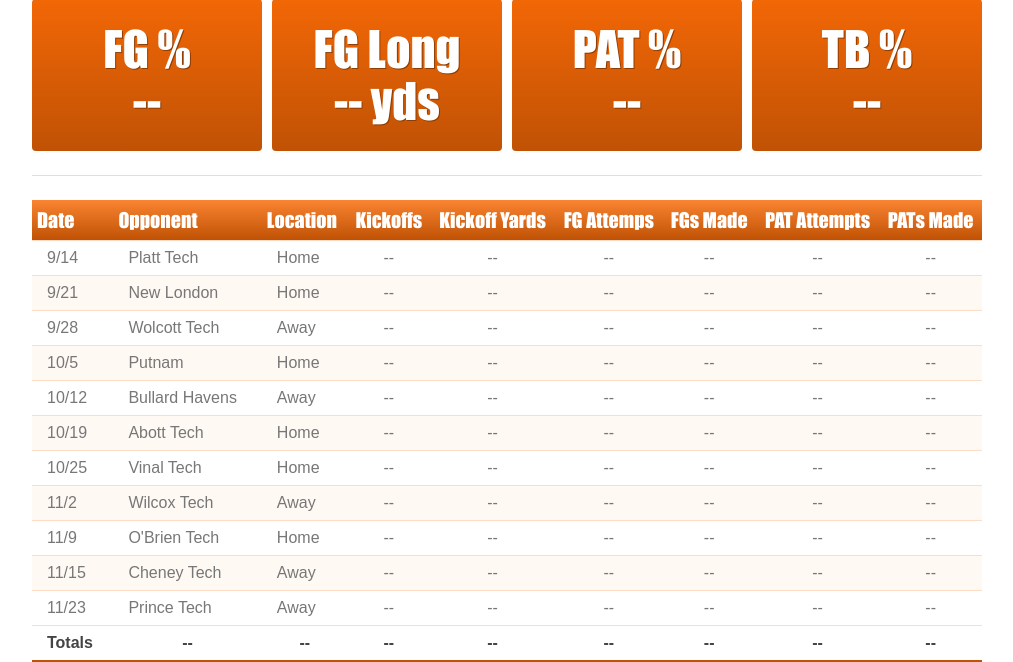
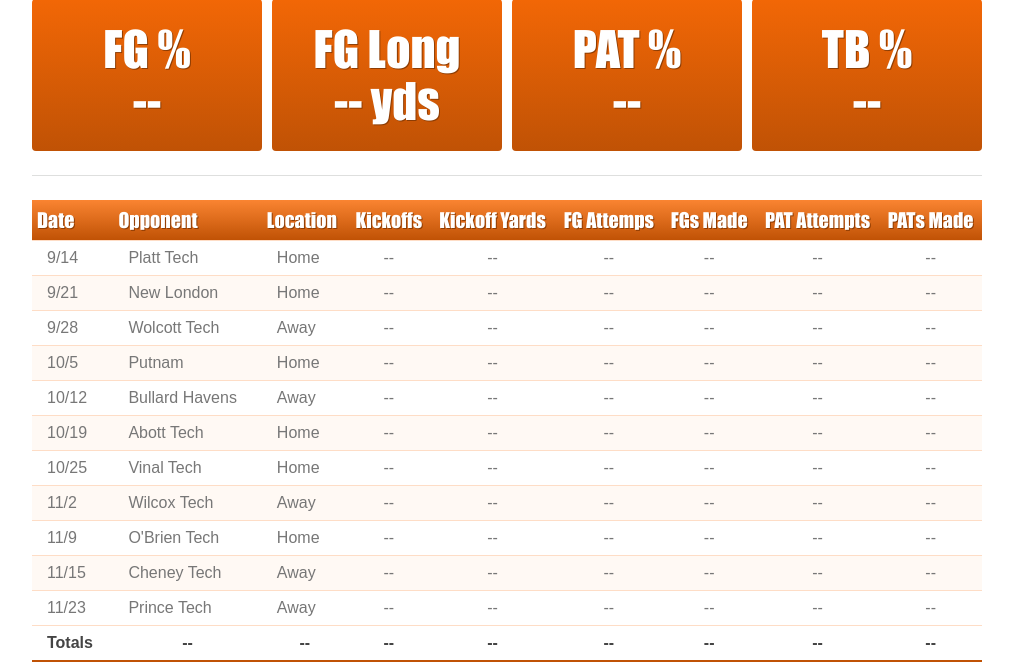
Before and after one commit to rootelement/chasethekicker, a PHP site: page /stats.php in a window 1280 px wide. Shown: the part 626-1288 px from the top of the page, without its empty margins (133-1146 px from the left). Run offline with PHP 8.4, Linux system fonts and the light colour scheme; some libraries are stand-ins or nearby versions.

Commit message:
Add text shadow to table headers.

```diff
--- a/sass/partials/_tables.sass
+++ b/sass/partials/_tables.sass
@@ -6,6 +6,7 @@ table
     padding: 5px
   th
     color: $team-color-secondary
+    +text-shadow(1px 1px 0 darken($team-color-primary, 10%))
     background: $team-color-primary
     +background-image(linear-gradient(lighten($team-color-primary, 20%), $team-color-primary))
     +adjust-font-size-to(20px)
--- a/stylesheets/style.css
+++ b/stylesheets/style.css
@@ -833,6 +833,7 @@ table td, table th {
 /* line 7, ../sass/partials/_tables.sass */
 table th {
   color: white;
+  text-shadow: 1px 1px 0 #8e3d04;
   background: #c05205;
   background-image: -webkit-gradient(linear, 50% 0%, 50% 100%, color-stop(0%, #fa8431), color-stop(100%, #c05205));
   background-image: -webkit-linear-gradient(#fa8431, #c05205);
@@ -843,30 +844,30 @@ table th {
   line-height: 1.2em;
   line-height: 1.5em;
 }
-/* line 14, ../sass/partials/_tables.sass */
+/* line 15, ../sass/partials/_tables.sass */
 table tr:nth-child(2n) td {
   background-color: rgba(252, 191, 149, 0.1);
 }
 
-/* line 17, ../sass/partials/_tables.sass */
+/* line 18, ../sass/partials/_tables.sass */
 #stats th {
   text-align: center;
 }
-/* line 19, ../sass/partials/_tables.sass */
+/* line 20, ../sass/partials/_tables.sass */
 #stats th:first-child, #stats th.opponent, #stats th.location {
   text-align: left;
 }
-/* line 21, ../sass/partials/_tables.sass */
+/* line 22, ../sass/partials/_tables.sass */
 #stats td {
   padding: 15px;
   text-align: center;
   color: #777777;
 }
-/* line 24, ../sass/partials/_tables.sass */
+/* line 25, ../sass/partials/_tables.sass */
 #stats td:first-child, #stats td.opponent, #stats td.location {
   text-align: left;
 }
-/* line 28, ../sass/partials/_tables.sass */
+/* line 29, ../sass/partials/_tables.sass */
 #stats tfoot td {
   border-top: #c05205 1px solid;
   font-weight: bold;
```
